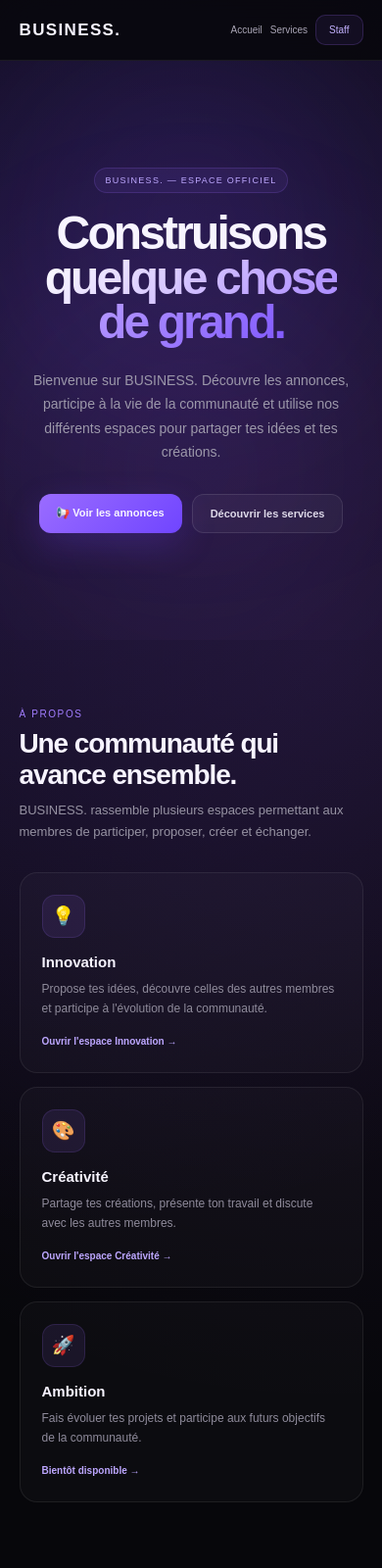
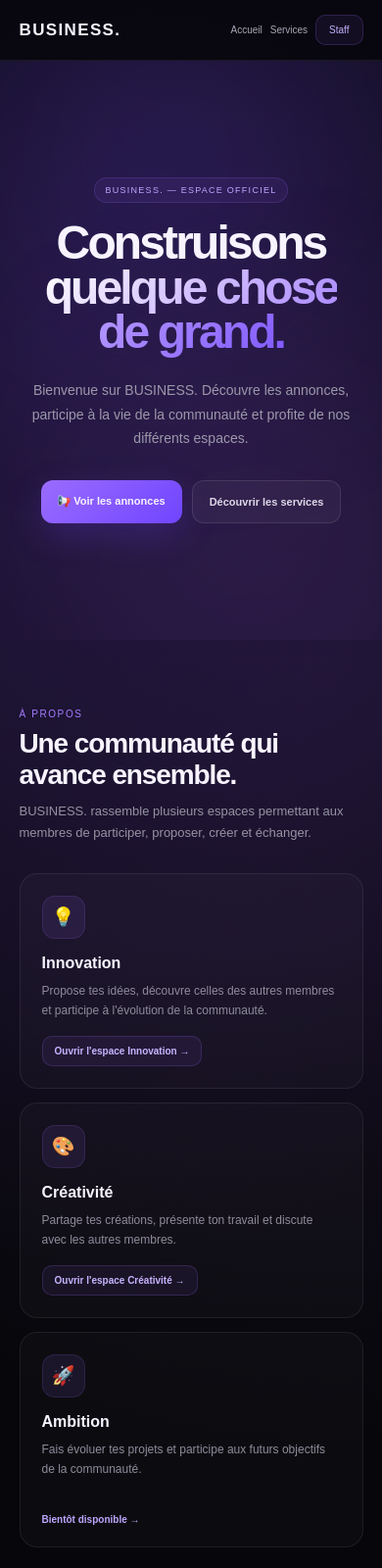
Before and after one commit to Yacx-213/MonPremierSite, a website: page page2.html in a window 390 px wide. Shown: the top 1600 px of the page at 98% size. Drawn offline with Linux system fonts and the light colour scheme; no server answers.

Commit message:
Correction complete page2

```diff
--- a/page2.html
+++ b/page2.html
@@ -47,18 +47,16 @@
             font: inherit;
         }
 
-        button {
-            cursor: pointer;
-        }
-
-        /* ==================================================
+        /* =========================================
            NAVIGATION
-        ================================================== */
+        ========================================= */
 
         nav {
             position: sticky;
             top: 0;
-            z-index: 50;
+            z-index: 100;
+
+            width: 100%;
 
             display: flex;
             align-items: center;
@@ -67,7 +65,7 @@
             padding: 18px 6%;
 
             background:
-                rgba(7, 7, 11, 0.80);
+                rgba(7, 7, 11, 0.82);
 
             border-bottom:
                 1px solid
@@ -95,13 +93,11 @@
         }
 
         .nav-links a:hover {
-            color: white;
+            color: #ffffff;
         }
 
         .nav-staff {
-            padding:
-                9px
-                13px;
+            padding: 9px 13px;
 
             border:
                 1px solid
@@ -112,12 +108,12 @@
             background:
                 rgba(155,108,255,0.08);
 
-            color: #c4b2ff !important;
+            color: #c5b2ff !important;
         }
 
-        /* ==================================================
+        /* =========================================
            HERO
-        ================================================== */
+        ========================================= */
 
         .hero {
             position: relative;
@@ -128,7 +124,8 @@
             align-items: center;
             justify-content: center;
 
-            padding: 90px 6%;
+            padding:
+                90px 6%;
 
             text-align: center;
 
@@ -141,8 +138,8 @@
 
             position: absolute;
 
-            width: 350px;
-            height: 350px;
+            width: 360px;
+            height: 360px;
 
             border-radius: 50%;
 
@@ -152,15 +149,17 @@
         }
 
         .hero::before {
-            top: 0;
-            left: 5%;
+            top: -80px;
+            left: 0;
+
             background:
                 rgba(119, 74, 255, 0.16);
         }
 
         .hero::after {
-            right: 5%;
-            bottom: 0;
+            right: -50px;
+            bottom: -70px;
+
             background:
                 rgba(183, 102, 255, 0.08);
         }
@@ -176,25 +175,26 @@
             display: inline-block;
 
             padding:
-                7px
-                11px;
+                7px 11px;
+
+            border-radius: 999px;
 
             border:
                 1px solid
                 rgba(155,108,255,0.18);
 
-            border-radius: 999px;
-
             background:
                 rgba(155,108,255,0.08);
 
-            color: #bea8ff;
+            color: #bea7ff;
 
             font-size: 9px;
 
-            letter-spacing: 0.14em;
+            letter-spacing:
+                0.14em;
 
-            text-transform: uppercase;
+            text-transform:
+                uppercase;
         }
 
         .hero h1 {
@@ -229,12 +229,10 @@
         }
 
         .hero p {
-            max-width: 670px;
+            max-width: 680px;
 
             margin:
-                24px
-                auto
-                0;
+                24px auto 0;
 
             color: #9c98aa;
 
@@ -246,6 +244,7 @@
         .hero-actions {
             display: flex;
             justify-content: center;
+            align-items: center;
 
             gap: 10px;
 
@@ -259,9 +258,10 @@
             align-items: center;
             justify-content: center;
 
+            min-height: 44px;
+
             padding:
-                13px
-                18px;
+                0 17px;
 
             border-radius: 12px;
 
@@ -269,7 +269,9 @@
             font-weight: 700;
 
             transition:
-                0.2s ease;
+                transform 0.2s ease,
+                filter 0.2s ease,
+                background 0.2s ease;
         }
 
         .hero-btn-primary {
@@ -309,36 +311,40 @@
                 rgba(255,255,255,0.07);
         }
 
-        /* ==================================================
+        /* =========================================
            SECTIONS
-        ================================================== */
+        ========================================= */
 
         .section {
             width: min(1120px, 88%);
 
             margin:
-                0
-                auto;
+                0 auto;
 
             padding:
-                95px
-                0;
+                95px 0;
         }
 
         .section-head {
-            margin-bottom: 30px;
+            margin-bottom:
+                30px;
         }
 
         .section-label {
-            margin-bottom: 9px;
+            margin-bottom:
+                9px;
 
-            color: #a27dff;
+            color:
+                #a27dff;
 
-            font-size: 10px;
+            font-size:
+                10px;
 
-            text-transform: uppercase;
+            text-transform:
+                uppercase;
 
-            letter-spacing: 0.16em;
+            letter-spacing:
+                0.16em;
         }
 
         .section-title {
@@ -354,57 +360,72 @@
         }
 
         .section-text {
-            max-width: 680px;
+            max-width:
+                680px;
 
-            margin-top: 9px;
+            margin-top:
+                10px;
 
-            color: #9692a2;
+            color:
+                #9692a2;
 
-            font-size: 13px;
+            font-size:
+                13px;
 
-            line-height: 1.7;
+            line-height:
+                1.7;
         }
 
-        /* ==================================================
-           CARDS
-        ================================================== */
+        /* =========================================
+           CARTES
+        ========================================= */
 
         .cards {
-            display: grid;
+            display:
+                grid;
 
             grid-template-columns:
-                repeat(3, 1fr);
+                repeat(3, minmax(0, 1fr));
 
-            gap: 14px;
+            gap:
+                14px;
+
+            align-items:
+                stretch;
         }
 
         .card {
-            display: block;
+            width: 100%;
+            min-width: 0;
+            min-height: 220px;
 
-            min-height: 205px;
+            display: flex;
+            flex-direction: column;
 
-            padding: 22px;
+            padding:
+                22px;
 
             border:
                 1px solid
                 rgba(255,255,255,0.07);
 
-            border-radius: 18px;
+            border-radius:
+                18px;
 
             background:
                 rgba(255,255,255,0.025);
 
-            color: inherit;
+            color:
+                #f7f4ff;
+
+            overflow:
+                hidden;
 
             transition:
                 transform 0.22s ease,
                 border-color 0.22s ease,
                 background 0.22s ease,
                 box-shadow 0.22s ease;
-        }
-
-        a.card {
-            cursor: pointer;
         }
 
         .card:hover {
@@ -430,9 +451,13 @@
             align-items: center;
             justify-content: center;
 
-            margin-bottom: 16px;
+            flex-shrink: 0;
 
-            border-radius: 13px;
+            margin-bottom:
+                16px;
+
+            border-radius:
+                13px;
 
             background:
                 rgba(155,108,255,0.10);
@@ -441,53 +466,124 @@
                 1px solid
                 rgba(155,108,255,0.15);
 
-            font-size: 19px;
+            font-size:
+                19px;
         }
 
         .card h3 {
-            font-size: 15px;
+            font-size:
+                16px;
         }
 
         .card p {
-            margin-top: 9px;
+            margin-top:
+                9px;
 
-            color: #8f8b9b;
+            color:
+                #8f8b9b;
 
-            font-size: 12px;
+            font-size:
+                12px;
 
-            line-height: 1.7;
+            line-height:
+                1.7;
         }
 
         .card-link {
-            display: inline-block;
+            margin-top:
+                auto;
 
-            margin-top: 17px;
+            padding-top:
+                18px;
 
-            color: #bda7ff;
+            color:
+                #bda7ff;
 
-            font-size: 10px;
+            font-size:
+                10px;
 
-            font-weight: 700;
+            font-weight:
+                700;
         }
 
-        /* ==================================================
+        .card-button {
+            display:
+                inline-flex;
+
+            align-items:
+                center;
+
+            justify-content:
+                center;
+
+            align-self:
+                flex-start;
+
+            margin-top:
+                auto;
+
+            padding:
+                9px 12px;
+
+            border-radius:
+                10px;
+
+            border:
+                1px solid
+                rgba(155,108,255,0.20);
+
+            background:
+                rgba(155,108,255,0.08);
+
+            color:
+                #c7b4ff;
+
+            font-size:
+                10px;
+
+            font-weight:
+                700;
+
+            transition:
+                0.2s ease;
+        }
+
+        .card-button:hover {
+            background:
+                rgba(155,108,255,0.16);
+
+            border-color:
+                rgba(155,108,255,0.35);
+
+            color:
+                #ffffff;
+
+            transform:
+                translateY(-1px);
+        }
+
+        /* =========================================
            ANNONCES
-        ================================================== */
+        ========================================= */
 
         .annonces-list {
-            display: grid;
+            display:
+                grid;
 
-            gap: 12px;
+            gap:
+                12px;
         }
 
         .announcement {
-            padding: 20px;
+            padding:
+                20px;
 
             border:
                 1px solid
                 rgba(255,255,255,0.07);
 
-            border-radius: 17px;
+            border-radius:
+                17px;
 
             background:
                 rgba(255,255,255,0.025);
@@ -513,57 +609,79 @@
         }
 
         .announcement-top {
-            display: flex;
-            align-items: center;
-            justify-content: space-between;
+            display:
+                flex;
 
-            gap: 15px;
+            align-items:
+                center;
+
+            justify-content:
+                space-between;
+
+            gap:
+                15px;
         }
 
         .announcement-title {
-            font-size: 16px;
-            font-weight: 800;
+            font-size:
+                16px;
+
+            font-weight:
+                800;
         }
 
         .important-badge {
-            flex-shrink: 0;
+            flex-shrink:
+                0;
 
             padding:
-                6px
-                9px;
+                6px 9px;
 
-            border-radius: 999px;
+            border-radius:
+                999px;
 
             background:
                 rgba(255,187,88,0.12);
 
-            color: #ffcb86;
+            color:
+                #ffcb86;
 
-            font-size: 9px;
+            font-size:
+                9px;
 
-            font-weight: 800;
+            font-weight:
+                800;
 
-            text-transform: uppercase;
+            text-transform:
+                uppercase;
 
-            letter-spacing: 0.08em;
+            letter-spacing:
+                0.08em;
         }
 
         .announcement-date {
-            margin-top: 6px;
+            margin-top:
+                6px;
 
-            color: #716d7a;
+            color:
+                #716d7a;
 
-            font-size: 9px;
+            font-size:
+                9px;
         }
 
         .announcement-content {
-            margin-top: 13px;
+            margin-top:
+                13px;
 
-            color: #aaa6b5;
+            color:
+                #aaa6b5;
 
-            font-size: 12px;
+            font-size:
+                12px;
 
-            line-height: 1.75;
+            line-height:
+                1.75;
 
             white-space:
                 pre-wrap;
@@ -573,14 +691,14 @@
         .announcement-empty,
         .announcement-error {
             padding:
-                40px
-                20px;
+                40px 20px;
 
             border:
                 1px solid
                 rgba(255,255,255,0.06);
 
-            border-radius: 16px;
+            border-radius:
+                16px;
 
             background:
                 rgba(255,255,255,0.02);
@@ -595,9 +713,9 @@
                 11px;
         }
 
-        /* ==================================================
-           TICKET BOX
-        ================================================== */
+        /* =========================================
+           TICKETS
+        ========================================= */
 
         .ticket-box {
             padding:
@@ -635,9 +753,7 @@
                 580px;
 
             margin:
-                11px
-                auto
-                21px;
+                11px auto 21px;
 
             color:
                 #9692a2;
@@ -649,15 +765,13 @@
                 1.7;
         }
 
-        /* ==================================================
+        /* =========================================
            FOOTER
-        ================================================== */
+        ========================================= */
 
         footer {
             padding:
-                35px
-                6%
-                45px;
+                35px 6% 45px;
 
             border-top:
                 1px solid
@@ -673,21 +787,11 @@
                 10px;
         }
 
-        /* ==================================================
+        /* =========================================
            RESPONSIVE
-        ================================================== */
+        ========================================= */
 
-        @media (max-width: 850px) {
-
-            .nav-links {
-                gap:
-                    10px;
-            }
-
-            .nav-links a {
-                font-size:
-                    10px;
-            }
+        @media (max-width: 900px) {
 
             .cards {
                 grid-template-columns:
@@ -695,7 +799,7 @@
             }
         }
 
-        @media (max-width: 600px) {
+        @media (max-width: 650px) {
 
             nav {
                 padding:
@@ -712,6 +816,11 @@
                     8px;
             }
 
+            .nav-links a {
+                font-size:
+                    10px;
+            }
+
             .nav-links a:nth-child(2),
             .nav-links a:nth-child(4),
             .nav-links a:nth-child(5) {
@@ -724,8 +833,7 @@
                     70vh;
 
                 padding:
-                    65px
-                    5%;
+                    65px 5%;
             }
 
             .hero h1 {
@@ -738,8 +846,7 @@
                     90%;
 
                 padding:
-                    70px
-                    0;
+                    70px 0;
             }
 
             .announcement-top {
@@ -757,8 +864,7 @@
 
             .ticket-box {
                 padding:
-                    27px
-                    18px;
+                    27px 18px;
             }
 
             .ticket-box h2 {
@@ -771,9 +877,9 @@
 
 <body>
 
-<!-- ==================================================
-     NAVIGATION
-================================================== -->
+    <!-- =========================================
+         NAV
+    ========================================== -->
 
     <nav>
 
@@ -817,9 +923,9 @@
 
     </nav>
 
-<!-- ==================================================
+    <!-- =========================================
          HERO
-================================================== -->
+    ========================================== -->
 
     <section
         class="hero"
@@ -842,8 +948,8 @@
             <p>
                 Bienvenue sur BUSINESS.
                 Découvre les annonces, participe à la vie
-            de la communauté et utilise nos différents
-            espaces pour partager tes idées et tes créations.
+                de la communauté et profite de nos différents
+                espaces.
             </p>
 
             <div class="hero-actions">
@@ -868,9 +974,9 @@
 
     </section>
 
-<!-- ==================================================
+    <!-- =========================================
          À PROPOS
-================================================== -->
+    ========================================== -->
 
     <section
         class="section"
@@ -899,10 +1005,7 @@
 
             <!-- INNOVATION -->
 
-        <a
-            href="/innovation.html"
-            class="card"
-        >
+            <div class="card">
 
                 <div class="card-icon">
                     💡
@@ -918,18 +1021,18 @@
                     de la communauté.
                 </p>
 
-            <span class="card-link">
+                <a
+                    href="/innovation.html"
+                    class="card-button"
+                >
                     Ouvrir l'espace Innovation →
-            </span>
-
                 </a>
 
-        <!-- CREATIVITE -->
+            </div>
 
-        <a
-            href="/creativite.html"
-            class="card"
-        >
+            <!-- CRÉATIVITÉ -->
+
+            <div class="card">
 
                 <div class="card-icon">
                     🎨
@@ -944,11 +1047,14 @@
                     et discute avec les autres membres.
                 </p>
 
-            <span class="card-link">
+                <a
+                    href="/creativite.html"
+                    class="card-button"
+                >
                     Ouvrir l'espace Créativité →
-            </span>
+                </a>
 
-        </a>
+            </div>
 
             <!-- AMBITION -->
 
@@ -977,9 +1083,9 @@
 
     </section>
 
-<!-- ==================================================
+    <!-- =========================================
          SERVICES
-================================================== -->
+    ========================================== -->
 
     <section
         class="section"
@@ -1005,7 +1111,7 @@
 
         <div class="cards">
 
-        <!-- VIE -->
+            <!-- SYSTÈME DE VIE -->
 
             <a
                 href="/vie.html"
@@ -1031,7 +1137,7 @@
 
             </a>
 
-        <!-- TICKET -->
+            <!-- TICKETS -->
 
             <a
                 href="/ticket.html"
@@ -1057,7 +1163,7 @@
 
             </a>
 
-        <!-- CREATIVITE -->
+            <!-- CRÉATIVITÉ -->
 
             <a
                 href="/creativite.html"
@@ -1087,9 +1193,9 @@
 
     </section>
 
-<!-- ==================================================
+    <!-- =========================================
          ANNONCES
-================================================== -->
+    ========================================== -->
 
     <section
         class="section"
@@ -1126,9 +1232,9 @@
 
     </section>
 
-<!-- ==================================================
+    <!-- =========================================
          TICKETS
-================================================== -->
+    ========================================== -->
 
     <section
         class="section"
@@ -1157,9 +1263,9 @@
 
     </section>
 
-<!-- ==================================================
+    <!-- =========================================
          FOOTER
-================================================== -->
+    ========================================== -->
 
     <footer>
 
@@ -1167,25 +1273,38 @@
 
     </footer>
 
+    <!-- =========================================
+         JAVASCRIPT
+    ========================================== -->
+
     <script>
-
-    /* ==================================================
-       SÉCURITÉ HTML
-    ================================================== */
 
         function escapeHTML(value) {
 
-        return String(value ?? "")
-            .replace(/&/g, "&amp;")
-            .replace(/</g, "&lt;")
-            .replace(/>/g, "&gt;")
-            .replace(/"/g, "&quot;")
-            .replace(/'/g, "&#039;");
+            return String(
+                value ?? ""
+            )
+            .replace(
+                /&/g,
+                "&amp;"
+            )
+            .replace(
+                /</g,
+                "&lt;"
+            )
+            .replace(
+                />/g,
+                "&gt;"
+            )
+            .replace(
+                /"/g,
+                "&quot;"
+            )
+            .replace(
+                /'/g,
+                "&#039;"
+            );
         }
-
-    /* ==================================================
-       DATE
-    ================================================== */
 
         function formatDate(value) {
 
@@ -1209,16 +1328,11 @@
                 {
                     dateStyle:
                         "medium",
-
                     timeStyle:
                         "short"
                 }
             );
         }
-
-    /* ==================================================
-       ANNONCES
-    ================================================== */
 
         async function loadAnnonces() {
 
@@ -1362,10 +1476,6 @@
             }
         }
 
-    /* ==================================================
-       DÉMARRAGE
-    ================================================== */
-
         loadAnnonces();
 
     </script>
```
Lines whose indentation alone changed are shown as unchanged.
